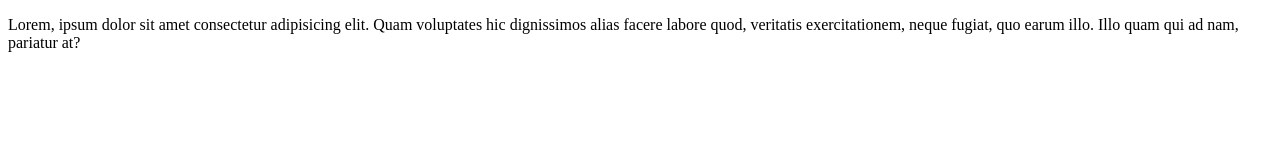
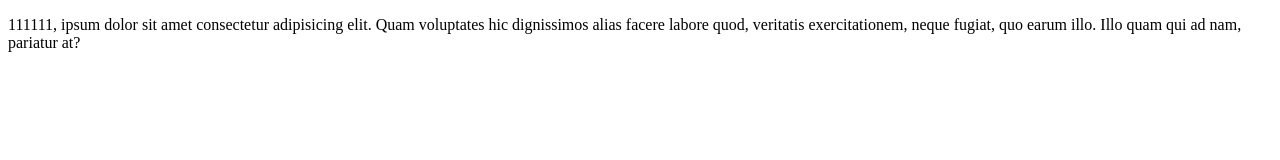
Before and after one commit to dgarcia2019257/CursoGit, a plain HTML site: page index.html in a window 1280 px wide. Drawn offline with Linux system fonts and the light colour scheme.

Commit message:
agregue 111 en el parrafo

```diff
--- a/index.html
+++ b/index.html
@@ -7,7 +7,7 @@
 </head>
 <body>
     <p>
-        Lorem, ipsum dolor sit amet consectetur adipisicing elit. Quam voluptates hic dignissimos alias facere labore quod, veritatis exercitationem, neque fugiat, quo earum illo. Illo quam qui ad nam, pariatur at?
+        111111, ipsum dolor sit amet consectetur adipisicing elit. Quam voluptates hic dignissimos alias facere labore quod, veritatis exercitationem, neque fugiat, quo earum illo. Illo quam qui ad nam, pariatur at?
     </p>
 
 </body>
```
Also changed, not shown: Documentación git.txt.
